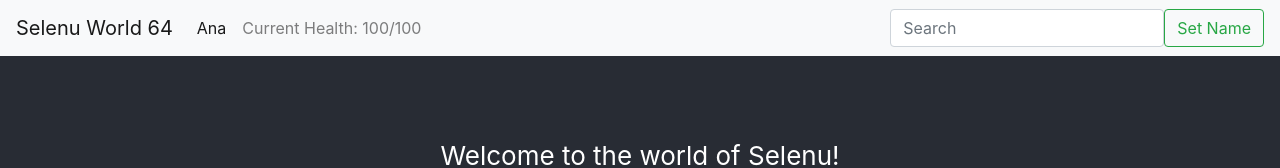
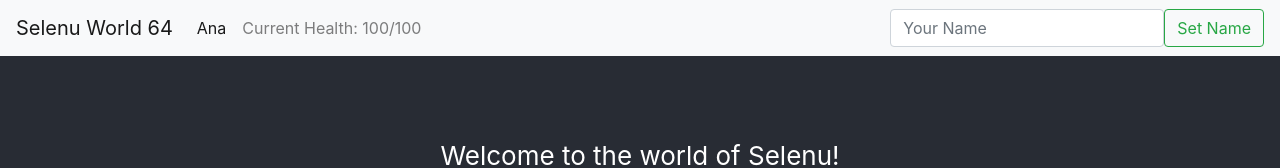
Before and after one commit to taswani/selenu_world_64, a React (Create React App) app: page / in a window 1280 px wide. Shown: the top 168 px of the page. Built offline with nearby package versions, Linux system fonts and the light colour scheme.

Commit message:
placeholder

```diff
--- a/src/components/navbar.js
+++ b/src/components/navbar.js
@@ -46,7 +46,7 @@ class Navbar extends Component {
               <input
                 className="form-control"
                 type="search"
-                placeholder="Search"
+                placeholder="Your Name"
                 aria-label="Search"
                 onChange={this.handleChange}
               />
```
